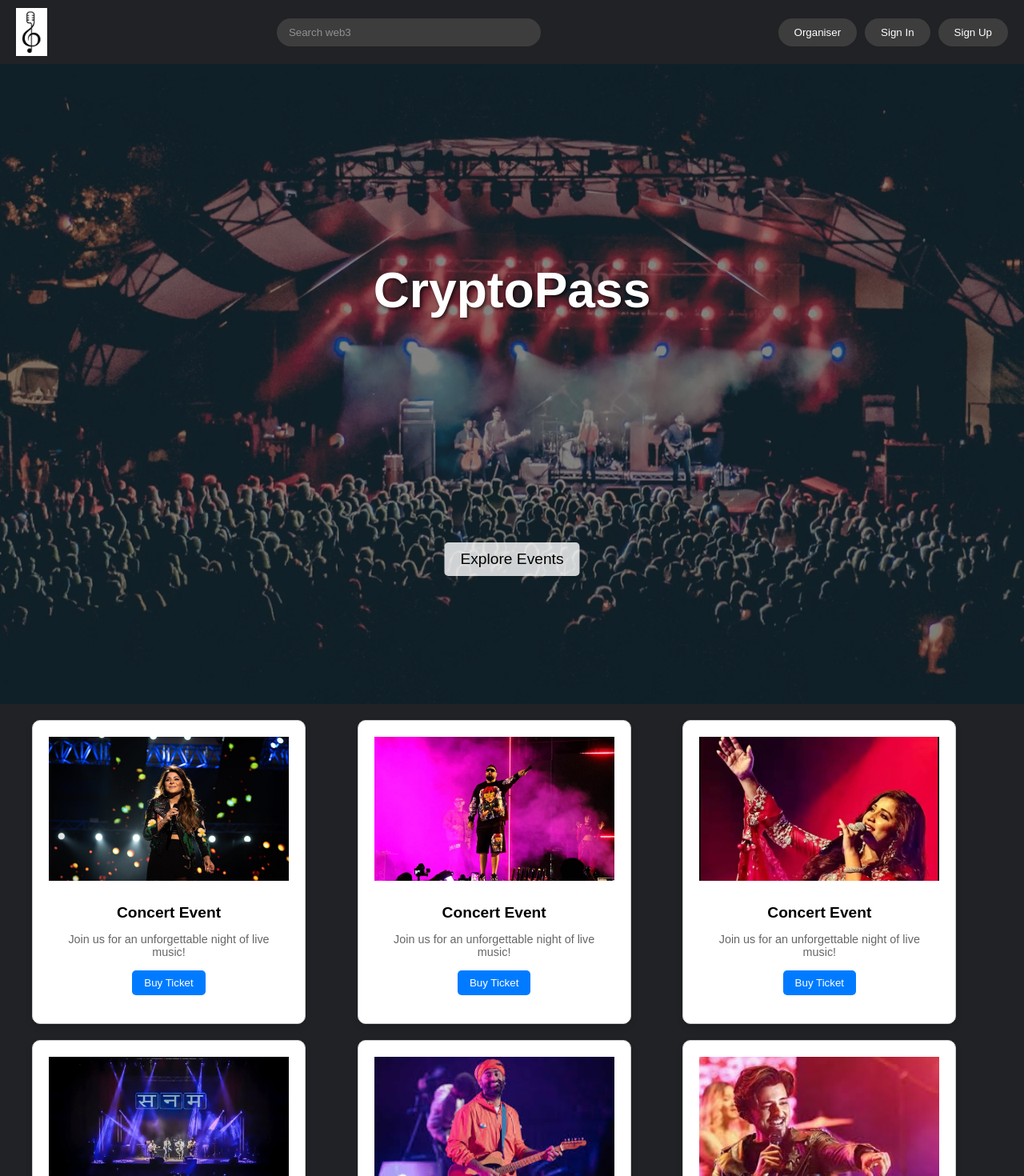
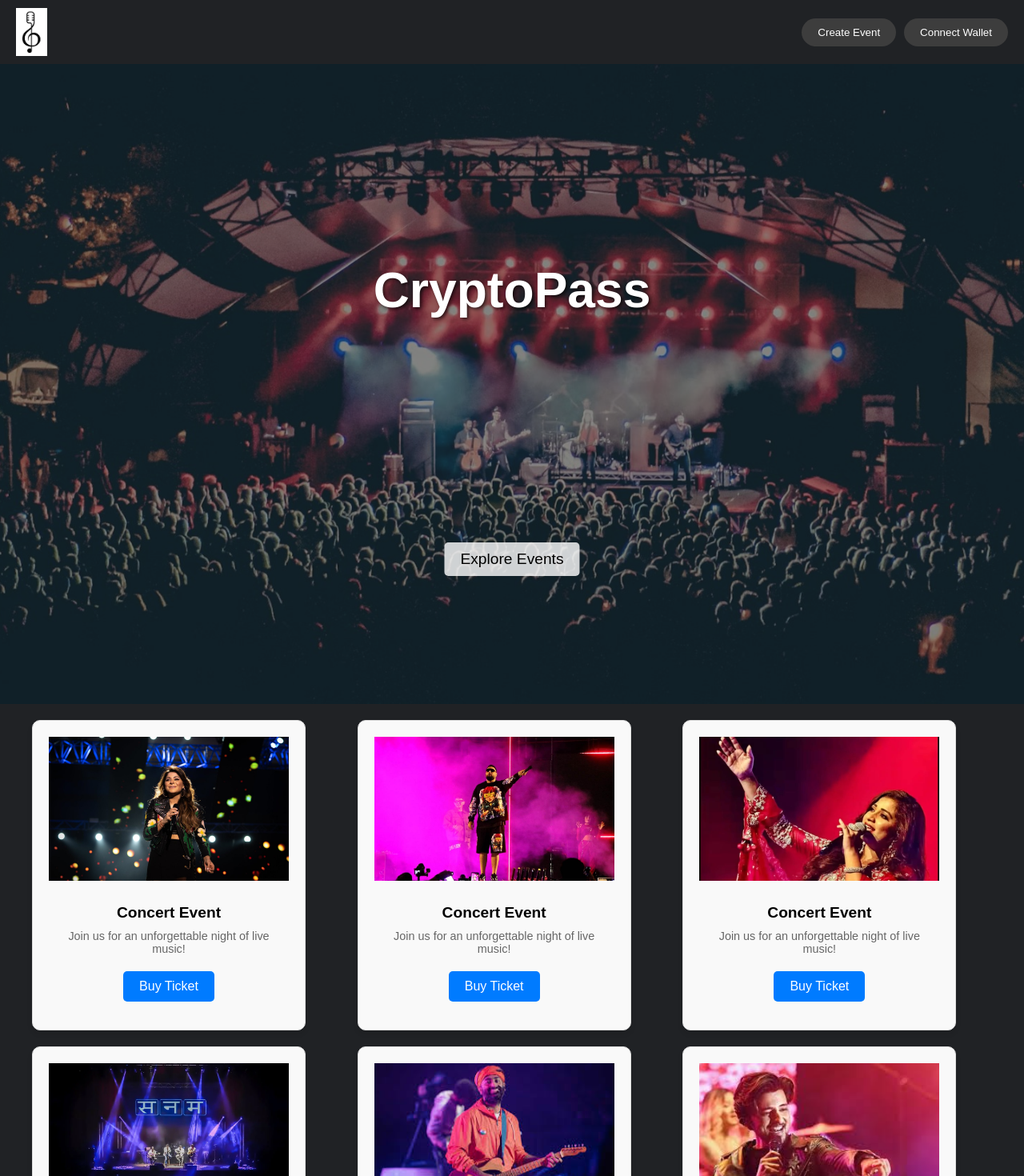
Before and after one commit to anc-bhrti/cryptopass, a React (Create React App) app: page / in a window 1280 px wide. Shown: the top 1470 px of the page at 80% size. Built offline with nearby package versions, Linux system fonts and the light colour scheme.

Commit message:
event-details

```diff
--- a/src/App.js
+++ b/src/App.js
@@ -9,6 +9,7 @@
 import Background from './components/Background.js';
 import MainContent from './components/MainContent.js';
 import Organiser from './components/Organiser.js';
+import Concert from './components/Concert.js';
 
 function App() {
   return (
@@ -23,6 +24,7 @@
             </>
           } />
           <Route path="/organiser" element={<Organiser />} />
+          <Route path="/concert" element={<Concert />}/>
         </Routes>
       </div>
     </Router>
--- /dev/null
+++ b/src/components/Concert.css
@@ -0,0 +1,54 @@
+.card-container {
+    display: flex;
+    flex-direction: column;
+    gap: 20px;
+    padding: 20px;
+  }
+
+  .card {
+    background-color: #f9f9f9;
+    border: 1px solid #ddd;
+    border-radius: 10px;
+    padding: 20px;
+    text-align: center;
+    box-shadow: 0 4px 6px rgba(0, 0, 0, 0.1);
+    transition: transform 0.3s ease, box-shadow 0.3s ease;
+  }
+
+  .card h2 {
+    margin: 0 0 10px;
+  }
+
+  .card p {
+    margin: 0 0 20px;
+  }
+
+  .card button {
+    background-color: #007bff;
+    color: white;
+    border: none;
+    padding: 10px 20px;
+    border-radius: 5px;
+    cursor: pointer;
+    font-size: 16px;
+  }
+
+  .card button:hover {
+    background-color: #0056b3;
+  }
+
+  .card.full-width-card {
+    width: 100%;
+    margin: 0 auto;
+    max-width: 100%; /* Ensures it spans the full width */
+  }
+
+  .card.normal-card {
+    width: 300px;
+    margin: 0 auto;
+  }
+
+  .card:hover {
+    transform: translateY(-5px);
+    box-shadow: 0 6px 8px rgba(0, 0, 0, 0.15);
+  }
--- /dev/null
+++ b/src/components/Concert.js
@@ -0,0 +1,12 @@
+import React from 'react';
+import './Concert.css';
+
+const Concert = () => {
+  return (
+<>
+<p>event details</p>
+</>
+  );
+};
+
+export default Concert;
--- a/src/components/MainContent.js
+++ b/src/components/MainContent.js
@@ -10,18 +10,19 @@
 import mohitChauhan from '../images/mohitChauhan.jpeg';
 import monaliThakur from '../images/monaliThakur.jpg';
 import './MainContent.css';
+import concert from './Concert.js';
 
 const MainContent = () => {
   return (
     <div className="main-content">
 
       <Card
-        className="cards"  // Adding className to each card
+        className="cards"
         title="Concert Event"
         image={kanikaKapoor}
         description="Join us for an unforgettable night of live music!"
         buttonText="Buy Ticket"
-        onButtonClick={() => alert('Button Clicked!')}
+        onButtonClick={() => window.open(concert)}
       />
       <Card
         className="cards"
@@ -29,7 +30,7 @@
         image={badshah}
         description="Join us for an unforgettable night of live music!"
         buttonText="Buy Ticket"
-        onButtonClick={() => alert('Button Clicked!')}
+        onButtonClick={() => window.open(concert)}
       />
       <Card
         className="cards"
@@ -37,7 +38,7 @@
         image={shreyaGhosal}
         description="Join us for an unforgettable night of live music!"
         buttonText="Buy Ticket"
-        onButtonClick={() => alert('Button Clicked!')}
+        onButtonClick={() => window.open(concert)}
       />
       <Card
         className="cards"
@@ -45,7 +46,7 @@
         image={sanam}
         description="Join us for an unforgettable night of live music!"
         buttonText="Buy Ticket"
-        onButtonClick={() => alert('Button Clicked!')}
+        onButtonClick={() => window.open(concert)}
       />
       <Card
         className="cards"
@@ -53,7 +54,7 @@
         image={arijitSingh}
         description="Join us for an unforgettable night of live music!"
         buttonText="Buy Ticket"
-        onButtonClick={() => alert('Button Clicked!')}
+        onButtonClick={() => window.open(concert)}
       />
       <Card
         className="cards"
@@ -61,7 +62,7 @@
         image={darshanRaval}
         description="Join us for an unforgettable night of live music!"
         buttonText="Buy Ticket"
-        onButtonClick={() => alert('Button Clicked!')}
+        onButtonClick={() => window.open(concert)}
       />
       <Card
         className="cards"
@@ -69,7 +70,7 @@
         image={mohitChauhan}
         description="Join us for an unforgettable night of live music!"
         buttonText="Buy Ticket"
-        onButtonClick={() => alert('Button Clicked!')}
+        onButtonClick={() => window.open(concert)}
       />
       <Card
         className="cards"
@@ -77,7 +78,7 @@
         image={jonitaGandhi}
         description="Join us for an unforgettable night of live music!"
         buttonText="Buy Ticket"
-        onButtonClick={() => alert('Button Clicked!')}
+        onButtonClick={() => window.open(concert)}
       />
       <Card
         className="cards"
@@ -85,7 +86,7 @@
         image={monaliThakur}
         description="Join us for an unforgettable night of live music!"
         buttonText="Buy Ticket"
-        onButtonClick={() => alert('Button Clicked!')}
+        onButtonClick={() => window.open(concert)}
       />
     </div>
   );
--- a/src/components/Navbar.js
+++ b/src/components/Navbar.js
@@ -13,14 +13,9 @@
   return (
     <nav>
       <img id="nav-logo" src={logo} alt="Logo" />
-      <div className="nav-centre">
-        <input className="nav-search" placeholder="Search web3" />
-        <i className="nav-pointer fa-solid fa-magnifying-glass fa-lg" style={{ color: "#919191" }}></i>
-      </div>
       <div className="nav-right-button">
-      <Link to="/organiser"><button onClick={handleButtonClick}>Organiser</button></Link>
-        <Link to="/signin"><button>Sign In</button></Link>
-        <Link to="/signup"><button>Sign Up</button></Link>
+      <Link to="/organiser"><button onClick={handleButtonClick}>Create Event</button></Link>
+        <Link to="/signin"><button>Connect Wallet</button></Link>
       </div>
     </nav>
   );
```
Also changed, not shown: src/components/Footer.js (added).
